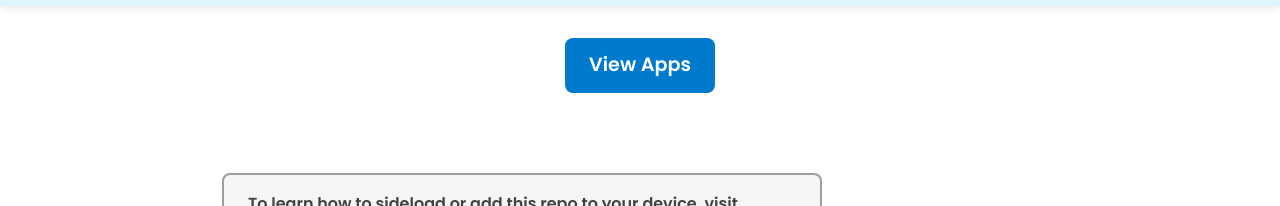
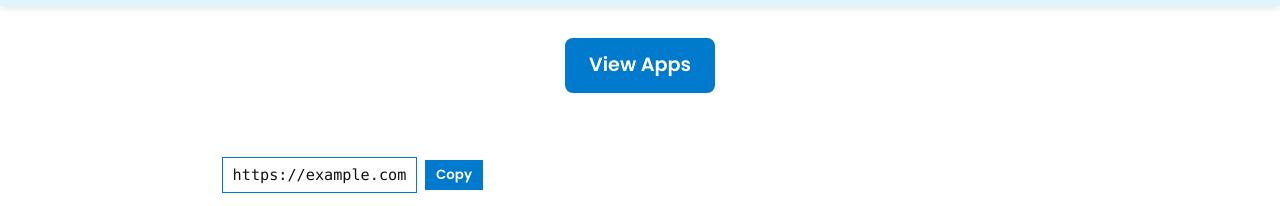
Before and after one commit to Jotwyn/repo.sideload.info, a plain HTML site: page index.html in a window 1280 px wide. Shown: the part 72-278 px from the top of the page. Drawn offline with Linux system fonts and the light colour scheme.

Commit message:
Update index.html

```diff
--- a/index.html
+++ b/index.html
@@ -296,6 +296,52 @@
 </style>
 
 <main>
+
+  <div class="copy-container">
+  <span id="copyText">https://example.com</span>
+  <button onclick="copyToClipboard()">Copy</button>
+</div>
+
+<style>
+.copy-container {
+  display: inline-flex;
+  align-items: center;
+  gap: 0.5rem;
+  font-family: 'SFMono-Regular', Consolas, Menlo, monospace;
+}
+
+#copyText {
+  padding: 0.3rem 0.6rem;
+  border: 1px solid #007acc;
+  font-family: 'SFMono-Regular', Consolas, Menlo, monospace;
+  font-size: 0.95rem;
+}
+
+.copy-container button {
+  padding: 0.3rem 0.7rem;
+  border: none;
+  border-radius: 0; /* rectangular */
+  background-color: #007acc;
+  color: white;
+  cursor: pointer;
+  font-weight: 600;
+  transition: background 0.3s ease;
+}
+
+.copy-container button:hover {
+  background-color: #005fa3;
+}
+</style>
+
+<script>
+function copyToClipboard() {
+  const text = document.getElementById("copyText").textContent;
+  navigator.clipboard.writeText(text).then(() => {
+    alert("Copied to clipboard!");
+  });
+}
+</script>
+
   <div class="faq-section">
     <div class="grey">
       To learn how to sideload or add this repo to your device, visit <a href="https://ios.sideload.info">ios.sideload.info</a>.
```
